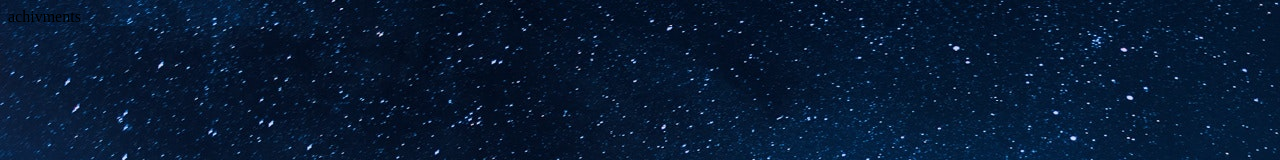
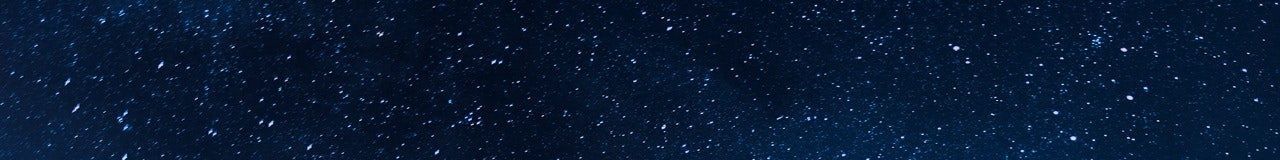
Before and after one commit to oUp1/achivments, an Angular app: page / in a window 1280 px wide. Shown: the top 160 px of the page. Built offline with nearby package versions, Linux system fonts and the light colour scheme.

Commit message:
add achivments module/achivments-table component

```diff
--- a/src/app/app-module/app-routing/app-routing.module.ts
+++ b/src/app/achivments-module/achivments-routing.module.ts
@@ -4,7 +4,7 @@ import { RouterModule, Routes } from '@angular/router';
 const routes: Routes = [];
 
 @NgModule({
-  imports: [RouterModule.forRoot(routes)],
+  imports: [RouterModule.forChild(routes)],
   exports: [RouterModule]
 })
-export class AppRoutingModule { }
+export class AchivmentsRoutingModule { }
--- /dev/null
+++ b/src/app/achivments-module/componetns/achivments-table/achivments-table.component.html
@@ -0,0 +1 @@
+<p>achivments-table works!</p>
--- a/src/app/app-module/app-component/app.component.html
+++ b/src/app/app-module/app-component/app.component.html
@@ -1,5 +1 @@
-<div>
-  {{ title }}
-</div>
-
 <router-outlet></router-outlet>
--- a/src/app/app-module/app-component/app.component.ts
+++ b/src/app/app-module/app-component/app.component.ts
@@ -6,5 +6,4 @@ import { Component } from '@angular/core';
   styleUrls: ['./app.component.scss']
 })
 export class AppComponent {
-  title = 'achivments';
 }
--- a/src/app/app-module/app.module.ts
+++ b/src/app/app-module/app.module.ts
@@ -1,7 +1,7 @@
 import { NgModule } from '@angular/core';
 import { BrowserModule } from '@angular/platform-browser';
 
-import { AppRoutingModule } from './app-routing/app-routing.module';
+import { AppRoutingModule } from './app-routing.module';
 import { AppComponent } from './app-component/app.component';
 
 @NgModule({
```
Also changed, not shown: src/app/achivments-module/achivments.module.ts (added, +17 -0 lines), src/app/achivments-module/componetns/achivments-table/achivments-table.component.ts (added, +10 -0 lines), src/app/app-module/app-routing.module.ts (added, +14 -0 lines), src/app/achivments-module/componetns/achivments-table/achivments-table.component.scss (added), 2 other files (tests, documents, lock files or other folders).
